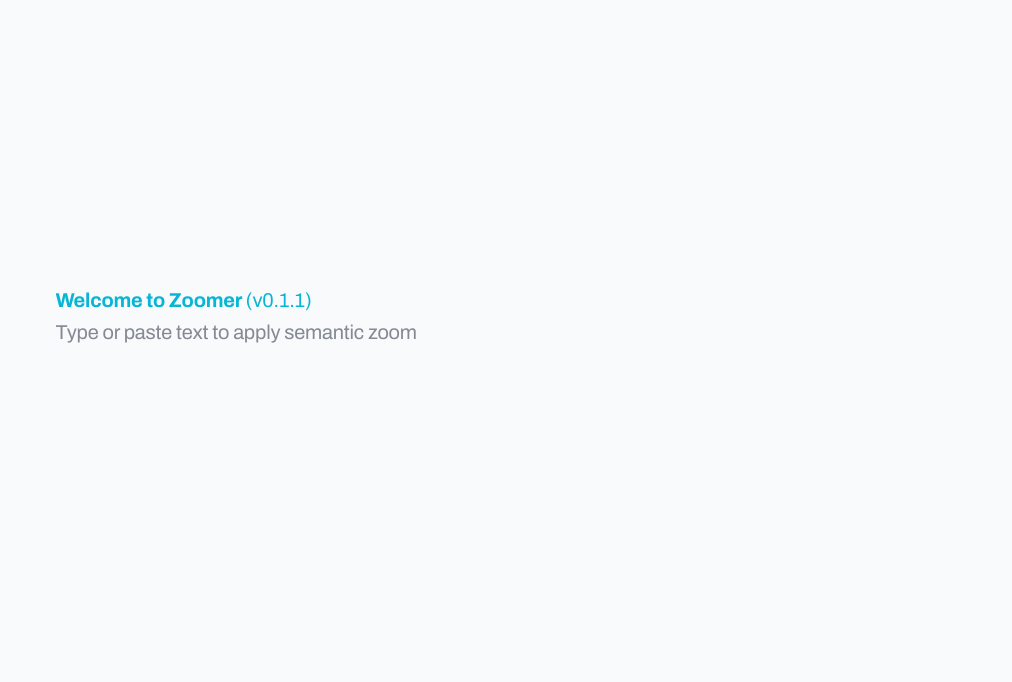
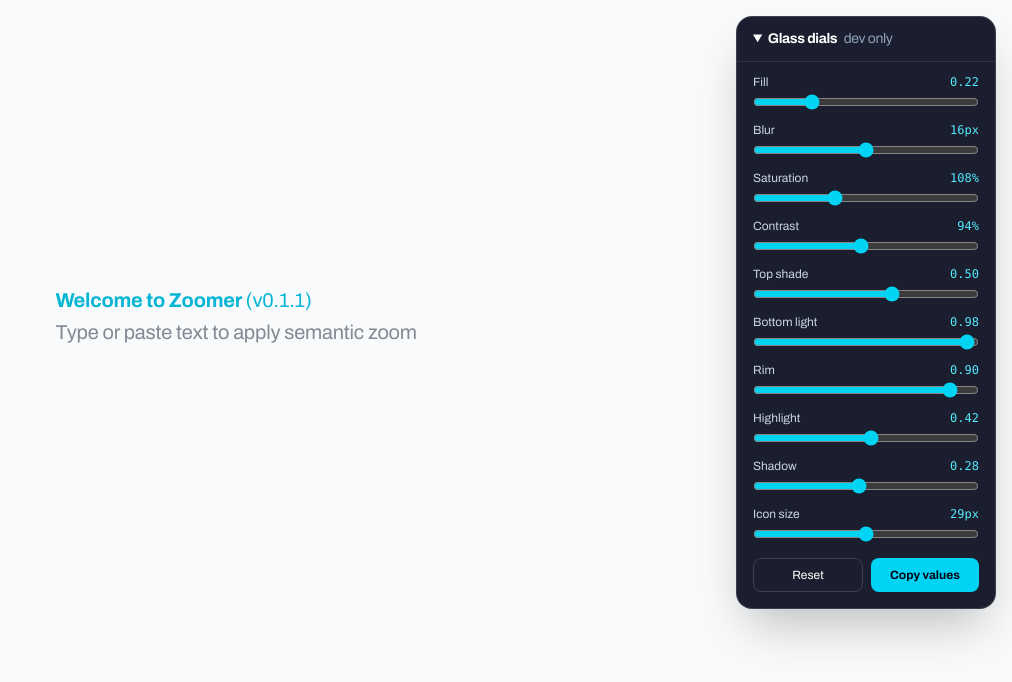
Before and after one commit to MVXMXM/zoomer, a Next.js app: page / in a window 1280 px wide. Shown: the top 682 px of the page, without its empty margins (268-1280 px from the left). Built offline with nearby package versions, Linux system fonts and the light colour scheme.

Commit message:
Add development glass tuning controls

```diff
--- a/app/components/ControlBar.tsx
+++ b/app/components/ControlBar.tsx
@@ -2,6 +2,7 @@
 
 import { useCallback, useEffect, useRef, useState } from 'react'
 import { Microscope, MoveHorizontal, Telescope } from 'lucide-react'
+import { DEFAULT_GLASS_SETTINGS, GlassTuner, type GlassSettings } from '@/app/components/GlassTuner'
 import type { ZoomOperation } from '@/app/types/zoom'
 
 type ControlBarProps = {
@@ -20,7 +21,9 @@
   const [sliderPosition, setSliderPosition] = useState(0)
   const [isDragging, setIsDragging] = useState(false)
   const [showDragTooltip, setShowDragTooltip] = useState<ZoomOperation | null>(null)
+  const [glassSettings, setGlassSettings] = useState<GlassSettings>(DEFAULT_GLASS_SETTINGS)
   const sliderRef = useRef<HTMLDivElement>(null)
+  const showGlassTuner = process.env.NODE_ENV === 'development'
 
   const handleSliderDrag = useCallback(
     (event: MouseEvent | TouchEvent) => {
@@ -113,6 +116,8 @@
         </defs>
       </svg>
 
+      {showGlassTuner && <GlassTuner value={glassSettings} onChange={setGlassSettings} />}
+
       <div
         aria-hidden={!visible}
         inert={!visible}
@@ -131,8 +136,18 @@
           className="control-container liquid-glass relative w-[264px] h-24 rounded-full flex items-center justify-between px-4"
           style={{
             position: 'relative',
-            boxShadow: '0 10px 20px -16px rgba(15, 23, 42, 0.28), 0 1px 3px rgba(15, 23, 42, 0.12)',
-          }}
+            '--glass-fill': glassSettings.fill,
+            '--glass-blur': `${glassSettings.blur}px`,
+            '--glass-saturation': `${glassSettings.saturation}%`,
+            '--glass-contrast': `${glassSettings.contrast}%`,
+            '--glass-top-shade': glassSettings.topShade,
+            '--glass-bottom-light': glassSettings.bottomLight,
+            '--glass-rim': glassSettings.rim,
+            '--glass-highlight': glassSettings.highlight,
+            '--glass-shadow': glassSettings.shadow,
+            '--glass-shadow-soft': glassSettings.shadow * 0.43,
+            '--glass-icon-size': `${glassSettings.iconSize}px`,
+          } as React.CSSProperties}
           onMouseDown={(e) => {
             // Keep the textarea highlight when Distill / Extrapolate is clicked.
             e.preventDefault()
@@ -147,7 +162,7 @@
             disabled={disabled}
             type="button"
           >
-            <Microscope className="w-[29px] h-[29px] text-[#111318]" strokeWidth={2.35} />
+            <Microscope className="glass-action-icon text-[#111318]" strokeWidth={2.35} />
             <div
               className={`absolute bottom-full left-1/2 transform -translate-x-1/2 mb-2 px-[10px] py-2 bg-gray-500 text-white text-xs rounded-[10px] translate-y-1 transition-all duration-200 whitespace-nowrap pointer-events-none z-50 font-bold ${
                 showDragTooltip === 'contract'
@@ -169,7 +184,7 @@
             disabled={disabled}
             type="button"
           >
-            <Telescope className="w-[29px] h-[29px] text-[#111318]" strokeWidth={2.35} />
+            <Telescope className="glass-action-icon text-[#111318]" strokeWidth={2.35} />
             <div
               className={`absolute bottom-full left-1/2 transform -translate-x-1/2 mb-2 px-[10px] py-2 bg-gray-500 text-white text-xs rounded-[10px] translate-y-1 transition-all duration-200 whitespace-nowrap pointer-events-none z-50 font-bold ${
                 showDragTooltip === 'expand'
--- /dev/null
+++ b/app/components/GlassTuner.tsx
@@ -0,0 +1,114 @@
+'use client'
+
+import { useState } from 'react'
+
+export type GlassSettings = {
+  fill: number
+  blur: number
+  saturation: number
+  contrast: number
+  topShade: number
+  bottomLight: number
+  rim: number
+  highlight: number
+  shadow: number
+  iconSize: number
+}
+
+export const DEFAULT_GLASS_SETTINGS: GlassSettings = {
+  fill: 0.22,
+  blur: 16,
+  saturation: 108,
+  contrast: 94,
+  topShade: 0.5,
+  bottomLight: 0.98,
+  rim: 0.9,
+  highlight: 0.42,
+  shadow: 0.28,
+  iconSize: 29,
+}
+
+type Dial = {
+  key: keyof GlassSettings
+  label: string
+  min: number
+  max: number
+  step: number
+  format?: (value: number) => string
+}
+
+const dials: Dial[] = [
+  { key: 'fill', label: 'Fill', min: 0, max: 0.9, step: 0.01, format: (value) => value.toFixed(2) },
+  { key: 'blur', label: 'Blur', min: 0, max: 32, step: 1, format: (value) => `${value}px` },
+  { key: 'saturation', label: 'Saturation', min: 80, max: 160, step: 1, format: (value) => `${value}%` },
+  { key: 'contrast', label: 'Contrast', min: 75, max: 115, step: 1, format: (value) => `${value}%` },
+  { key: 'topShade', label: 'Top shade', min: 0, max: 0.8, step: 0.01, format: (value) => value.toFixed(2) },
+  { key: 'bottomLight', label: 'Bottom light', min: 0, max: 1, step: 0.01, format: (value) => value.toFixed(2) },
+  { key: 'rim', label: 'Rim', min: 0, max: 1, step: 0.01, format: (value) => value.toFixed(2) },
+  { key: 'highlight', label: 'Highlight', min: 0, max: 0.8, step: 0.01, format: (value) => value.toFixed(2) },
+  { key: 'shadow', label: 'Shadow', min: 0, max: 0.6, step: 0.01, format: (value) => value.toFixed(2) },
+  { key: 'iconSize', label: 'Icon size', min: 20, max: 38, step: 1, format: (value) => `${value}px` },
+]
+
+type GlassTunerProps = {
+  value: GlassSettings
+  onChange: (value: GlassSettings) => void
+}
+
+export function GlassTuner({ value, onChange }: GlassTunerProps) {
+  const [copied, setCopied] = useState(false)
+
+  const copyValues = async () => {
+    await navigator.clipboard.writeText(JSON.stringify(value, null, 2))
+    setCopied(true)
+    window.setTimeout(() => setCopied(false), 1200)
+  }
+
+  return (
+    <details
+      open
+      className="fixed right-4 top-4 z-[10001] w-[260px] rounded-2xl border border-white/15 bg-slate-950/90 text-white shadow-2xl backdrop-blur-xl"
+    >
+      <summary className="cursor-pointer select-none px-4 py-3 text-sm font-bold tracking-tight">
+        Glass dials <span className="ml-1 font-normal text-slate-400">dev only</span>
+      </summary>
+      <div className="border-t border-white/10 px-4 pb-4 pt-3">
+        <div className="space-y-3">
+          {dials.map((dial) => (
+            <label key={dial.key} className="block">
+              <span className="mb-1 flex items-center justify-between text-xs">
+                <span className="text-slate-300">{dial.label}</span>
+                <span className="font-mono text-cyan-300">{dial.format?.(value[dial.key]) ?? value[dial.key]}</span>
+              </span>
+              <input
+                className="block w-full accent-cyan-400"
+                type="range"
+                min={dial.min}
+                max={dial.max}
+                step={dial.step}
+                value={value[dial.key]}
+                onChange={(event) => onChange({ ...value, [dial.key]: Number(event.target.value) })}
+              />
+            </label>
+          ))}
+        </div>
+        <div className="mt-4 flex gap-2">
+          <button
+            type="button"
+            className="flex-1 rounded-lg border border-white/15 px-3 py-2 text-xs hover:bg-white/10"
+            onClick={() => onChange(DEFAULT_GLASS_SETTINGS)}
+          >
+            Reset
+          </button>
+          <button
+            type="button"
+            className="flex-1 rounded-lg bg-cyan-400 px-3 py-2 text-xs font-bold text-slate-950 hover:bg-cyan-300"
+            onClick={() => void copyValues()}
+          >
+            {copied ? 'Copied' : 'Copy values'}
+          </button>
+        </div>
+      </div>
+    </details>
+  )
+}
--- a/app/globals.css
+++ b/app/globals.css
@@ -28,6 +28,9 @@
 
 .liquid-glass {
   isolation: isolate;
+  box-shadow:
+    0 10px 20px -16px rgba(15, 23, 42, var(--glass-shadow, 0.28)),
+    0 1px 3px rgba(15, 23, 42, var(--glass-shadow-soft, 0.12));
 }
 
 .liquid-glass-surface,
@@ -41,13 +44,13 @@
 .liquid-glass-surface {
   z-index: 0;
   overflow: hidden;
-  background: rgba(238, 241, 244, 0.22);
-  -webkit-backdrop-filter: blur(16px) saturate(108%) contrast(94%);
-  backdrop-filter: blur(16px) saturate(108%) contrast(94%);
+  background: rgba(238, 241, 244, var(--glass-fill, 0.22));
+  -webkit-backdrop-filter: blur(var(--glass-blur, 16px)) saturate(var(--glass-saturation, 108%)) contrast(var(--glass-contrast, 94%));
+  backdrop-filter: blur(var(--glass-blur, 16px)) saturate(var(--glass-saturation, 108%)) contrast(var(--glass-contrast, 94%));
   box-shadow:
     inset 0 2px 2px rgba(255, 255, 255, 0.72),
-    inset 0 10px 18px -16px rgba(15, 23, 42, 0.48),
-    inset 0 -10px 16px -12px rgba(255, 255, 255, 0.96),
+    inset 0 10px 18px -16px rgba(15, 23, 42, var(--glass-top-shade, 0.5)),
+    inset 0 -10px 16px -12px rgba(255, 255, 255, var(--glass-bottom-light, 0.98)),
     inset 0 -2px 2px rgba(255, 255, 255, 0.82);
 }
 
@@ -59,7 +62,7 @@
     radial-gradient(ellipse at 28% 8%, rgba(255, 255, 255, 0.72), transparent 25%),
     linear-gradient(112deg, transparent 34%, rgba(255, 255, 255, 0.2) 48%, transparent 62%);
   filter: url('#liquid-glass-refraction');
-  opacity: 0.42;
+  opacity: var(--glass-highlight, 0.42);
   transform: translate3d(-4px, -2px, 0);
 }
 
@@ -70,8 +73,8 @@
   border-radius: inherit;
   pointer-events: none;
   box-shadow:
-    inset 0 8px 10px -10px rgba(15, 23, 42, 0.5),
-    inset 0 -9px 10px -8px rgba(255, 255, 255, 0.98),
+    inset 0 8px 10px -10px rgba(15, 23, 42, var(--glass-top-shade, 0.5)),
+    inset 0 -9px 10px -8px rgba(255, 255, 255, var(--glass-bottom-light, 0.98)),
     inset 7px 0 9px -10px rgba(15, 23, 42, 0.36),
     inset -7px 0 9px -10px rgba(15, 23, 42, 0.28);
 }
@@ -89,7 +92,12 @@
   -webkit-mask: linear-gradient(#fff 0 0) content-box, linear-gradient(#fff 0 0);
   -webkit-mask-composite: xor;
   mask-composite: exclude;
-  opacity: 0.9;
+  opacity: var(--glass-rim, 0.9);
+}
+
+.glass-action-icon {
+  width: var(--glass-icon-size, 29px);
+  height: var(--glass-icon-size, 29px);
 }
 
 .liquid-glass-button {
```
